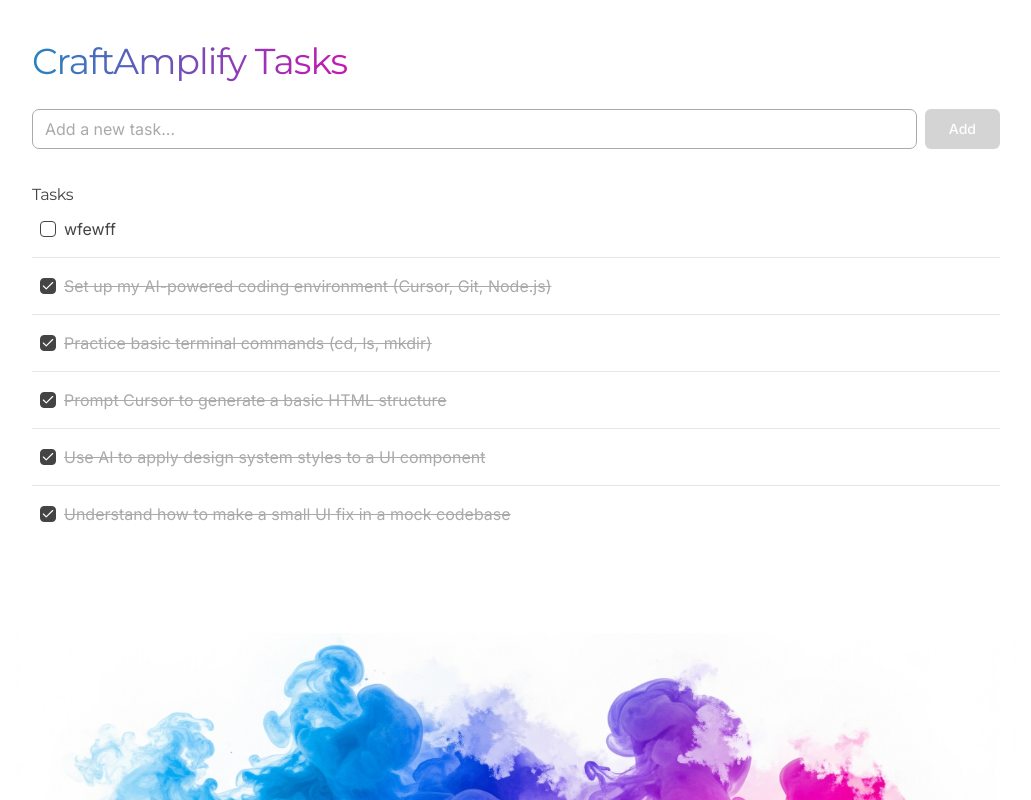
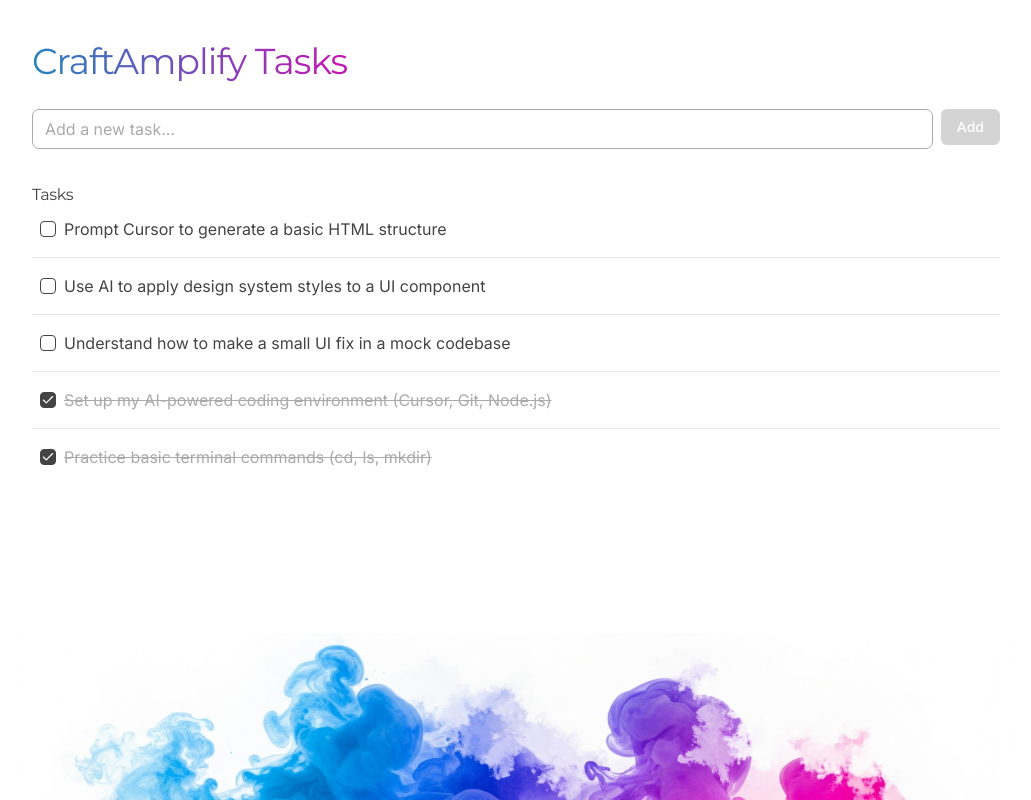
Before and after one commit to CraftAmplify/craftamplify-task-app, a React (Vite) app: page / in a window 1280 px wide. Shown: the whole page, without its empty margins (124-1155 px from the left). Built offline with nearby package versions, Linux system fonts and the light colour scheme; data requests are answered from the project's data file.

Commit message:
Revert main to the state of v1.0.6

```diff
--- a/db.json
+++ b/db.json
@@ -13,22 +13,17 @@
     {
       "id": "3",
       "text": "Prompt Cursor to generate a basic HTML structure",
-      "completed": true
+      "completed": false
     },
     {
       "id": "4",
       "text": "Use AI to apply design system styles to a UI component",
-      "completed": true
+      "completed": false
     },
     {
       "id": "5",
       "text": "Understand how to make a small UI fix in a mock codebase",
-      "completed": true
-    },
-    {
-      "text": "wfewff",
-      "completed": false,
-      "id": "3nAmHdq"
+      "completed": false
     }
   ]
 }
--- a/src/components/AddTaskForm.tsx
+++ b/src/components/AddTaskForm.tsx
@@ -42,7 +42,7 @@ export function AddTaskForm({ onAddTask }: AddTaskFormProps) {
         type="submit"
         disabled={!taskText.trim()}
         variant="craft"
-        size="lg"
+        size="default"
       >
         Add
       </Button>
```
